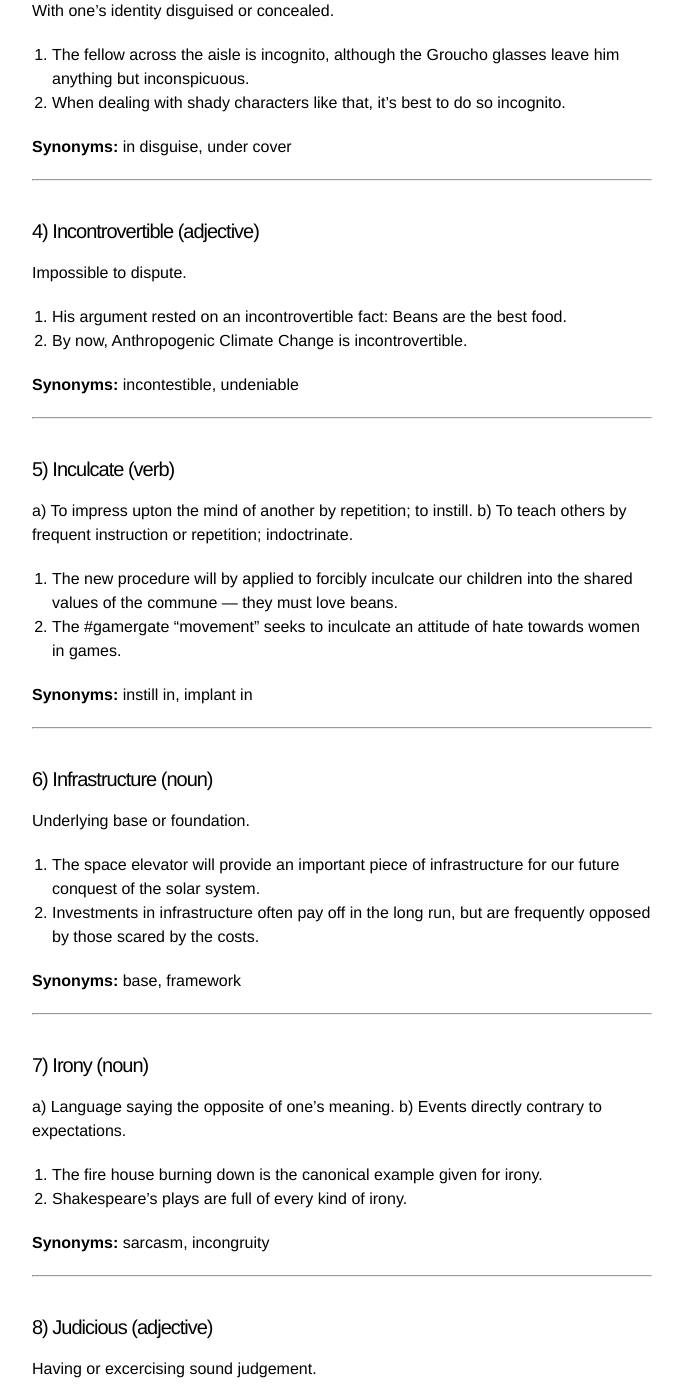
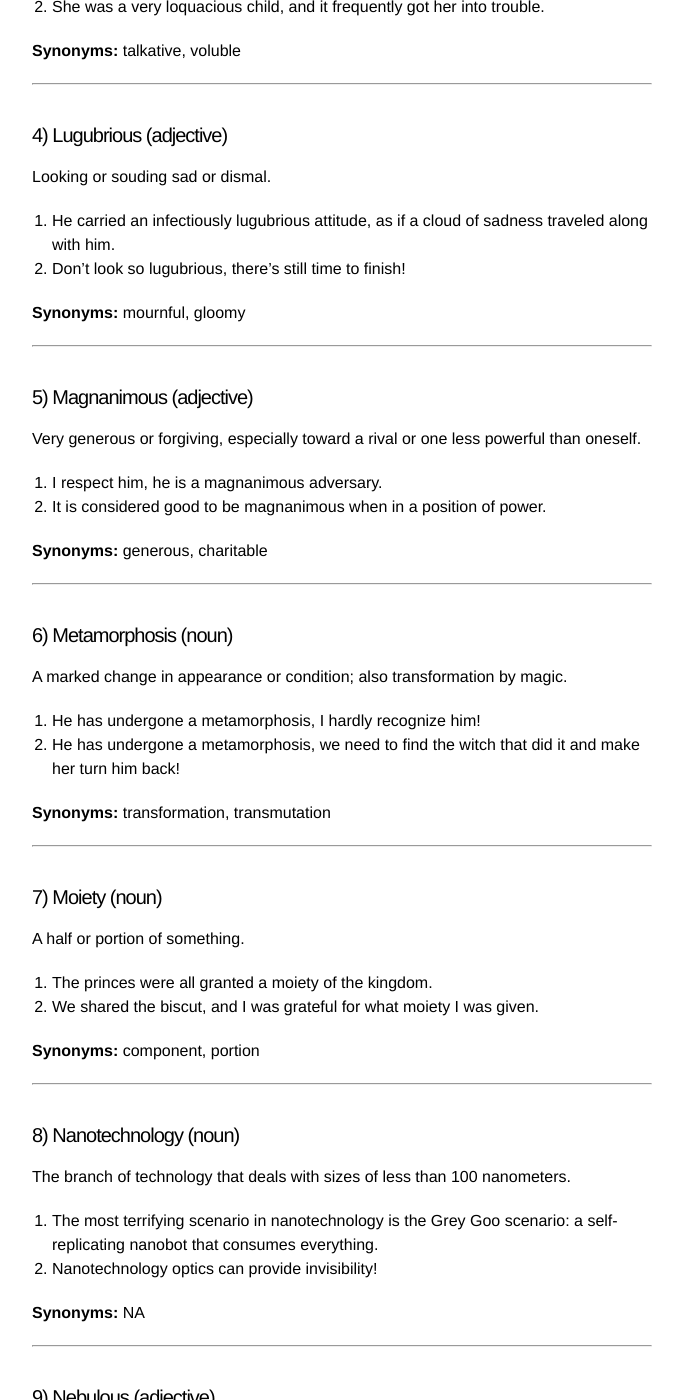
Before and after one commit to porglezomp/am-lit, a Jekyll site: the page built from portfolio/vocabulary.md, in a window 1280 px wide and 1400 px high, scrolled down 851 px. Shown: the whole window, without its empty margins (388-1071 px from the left). Built offline with Jekyll 4.4.1, drawn with Linux system fonts in a browser that asks for light colours; some of the changed text lies outside the part shown.

Commit message:
Add week 5 of vocabulary

```diff
--- a/portfolio/vocabulary.md
+++ b/portfolio/vocabulary.md
@@ -3,6 +3,109 @@ title: Vocabulary
 sort: 8
 layout: portfolio
 ---
+
+## Week 6
+
+#### 1) Laudatory (adjective)
+Expressing admiration or praise.
+
+1. The press made lauditory commentary after the rocket successfully launched.
+2. The president of the college gave a lauditory speech congratulating their professor for winning a Nobel prize.
+
+**Synonyms:** complimentary, congratulatory
+
+---
+
+#### 2) Lexicon (noun)
+The vocabulary of a person or a branch of knowledge.
+
+1. Trepidation is not in my lexicon!
+2. The lexicon of biology is intimidating.
+
+**Synonyms:** dictionary, wordbook
+
+---
+
+#### 3) Loquacious (adjective)
+Very talkative.
+
+1. The class was very loquacious, frustrating the teacher.
+2. She was a very loquacious child, and it frequently got her into trouble.
+
+**Synonyms:** talkative, voluble
+
+---
+
+#### 4) Lugubrious (adjective)
+Looking or souding sad or dismal.
+
+1. He carried an infectiously lugubrious attitude, as if a cloud of sadness traveled along with him.
+2. Don't look so lugubrious, there's still time to finish!
+
+**Synonyms:** mournful, gloomy
+
+---
+
+#### 5) Magnanimous (adjective)
+Very generous or forgiving, especially toward a rival or one less powerful than oneself.
+
+1. I respect him, he is a magnanimous adversary.
+2. It is considered good to be magnanimous when in a position of power.
+
+**Synonyms:** generous, charitable
+
+---
+
+#### 6) Metamorphosis (noun)
+A marked change in appearance or condition; also transformation by magic.
+
+1. He has undergone a metamorphosis, I hardly recognize him!
+2. He has undergone a metamorphosis, we need to find the witch that did it and make her turn him back!
+
+**Synonyms:** transformation, transmutation
+
+---
+
+#### 7) Moiety (noun)
+A half or portion of something.
+
+1. The princes were all granted a moiety of the kingdom.
+2. We shared the biscut, and I was grateful for what moiety I was given.
+
+**Synonyms:** component, portion
+
+---
+
+#### 8) Nanotechnology (noun)
+The branch of technology that deals with sizes of less than 100 nanometers.
+
+1. The most terrifying scenario in nanotechnology is the Grey Goo scenario: a self-replicating nanobot that consumes everything.
+2. Nanotechnology optics can provide invisibility!
+
+**Synonyms:** NA
+
+---
+
+#### 9) Nebulous (adjective)
+Cloudy or hazy; also metaphorically cloudy -- vague or ill defined.
+
+1. The plan was somewhat nebulous, but we all reluctantly agreed.
+2. The room had a nebulous quality to it, shapes at the far wall were nearly obscured.
+
+**Synonyms:** indistinct, indefinite
+
+---
+
+#### 10) Nihilism (noun)
+The rejection of all religion and moral principle, often believing that life is meaningless.
+
+1. I have accepted nihilism, I believe that life is meaningless.
+2. I follow the rarer school of meta-nihilism, the belief that nihilism is meaningless.
+
+**Synonyms:** skepticism, negativity
+
+---
+
 
 ## Week 5
 
```
